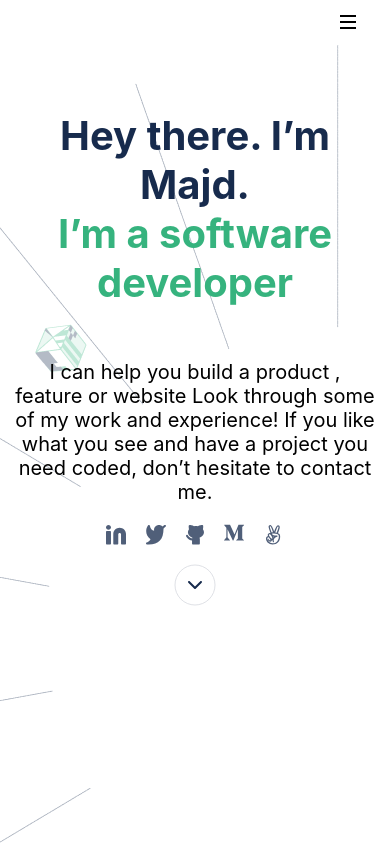
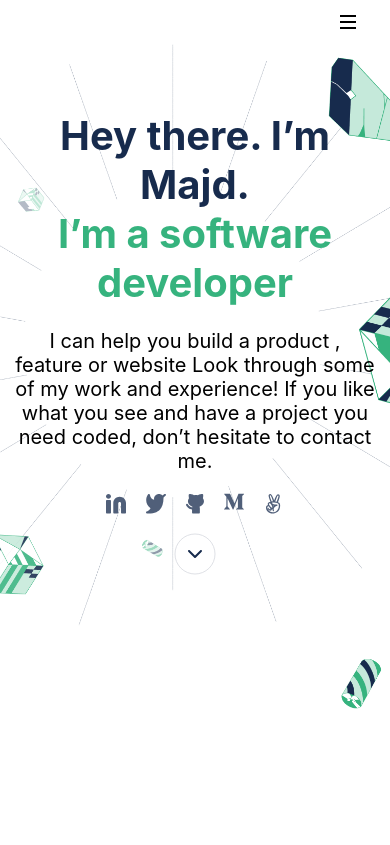
Before and after one commit to majdalkilany/Portfolio-, a website: page index.html in a window 390 px wide. Shown: the top 845 px of the page. Drawn offline with Linux system fonts and the light colour scheme.

Commit message:
Fix the README.md  that mintiond in the reveiw

```diff
--- a/styles/main.css
+++ b/styles/main.css
@@ -49,10 +49,8 @@ header .container .icon span {
 
 main {
   background-image: url('../assets/header-illsutration-mobile@2x.png');
-
-  /* background-size: cover; */
   background-repeat: no-repeat;
-  background-size: 100% cover;
+  background-size: 100%;
   height: 1000px;
 }
 
@@ -60,7 +58,7 @@ main {
   main {
     background-image: url('../assets/header-illsutration-mobile@2x.png');
     background-repeat: no-repeat;
-    background-size: 100% contain;
+    background-size: 100%;
   }
 }
 
@@ -77,6 +75,7 @@ main .container h2 {
   flex-direction: column;
   font-size: 2.5rem;
   font-weight: 700;
+  margin-bottom: 0.938rem;
 }
 
 main .container h2 span:nth-child(1) {
@@ -90,6 +89,7 @@ main .container h2 span:nth-child(2) {
 main .container p {
   font-size: 1.25rem;
   font-weight: 400;
+  margin-top: 0.469rem;
 }
 
 main .container .icons {
```
Also changed, not shown: README.md.
